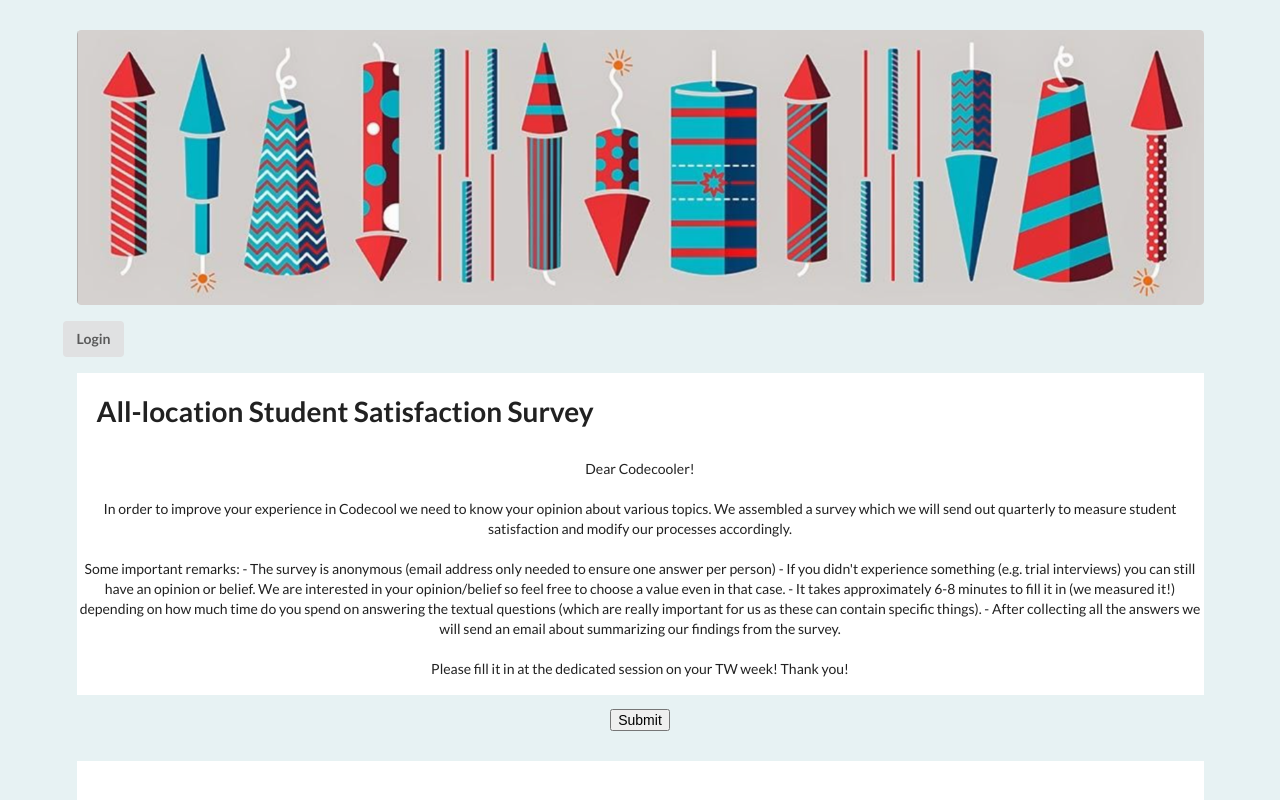
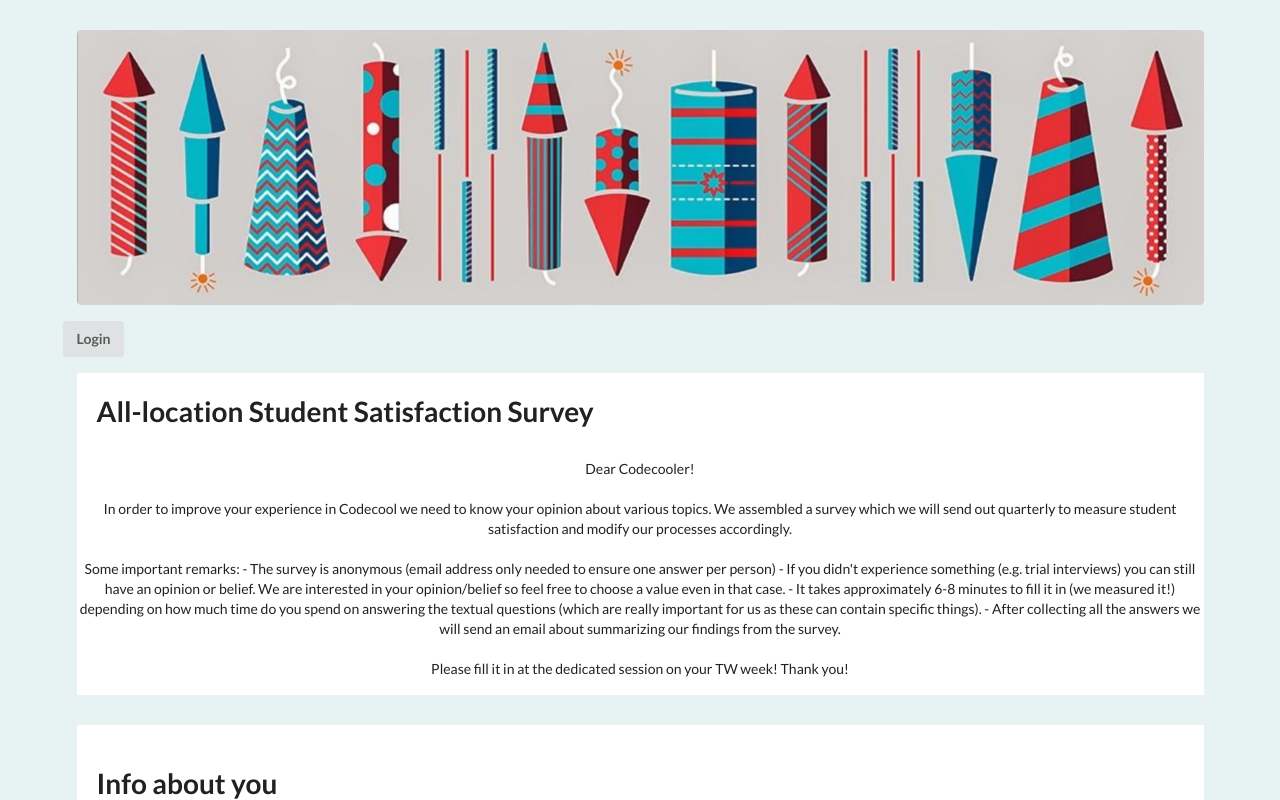
Before and after one commit to derdesz/codecool-student-satisfaction-survey, a React (Create React App) app: page / in a window 1280 px wide. Shown: the top 800 px of the page. Built offline with nearby package versions, Linux system fonts and the light colour scheme.

Commit message:
add header to post request

```diff
--- a/src/components/MainPage.js
+++ b/src/components/MainPage.js
@@ -27,15 +27,19 @@ import SubmitSurvey from "./SubmitSurvey";
 
 const MainPage = () => {
 
-    const surveyResult = {};
+    const surveyResult = [];
 
 
     const onSubmit = () => {
-        // console.log(surveyResult);
+        console.log(surveyResult);
         axios({
             method: 'POST',
             url: '/submit-survey',
-            surveyResult: surveyResult
+            headers: {
+                'Content-Type': 'application/json',
+            },
+            data: surveyResult
+
         }).then(console.log(surveyResult))
             .catch(er => {
                 console.log("no data sorry ", er);
@@ -47,7 +51,6 @@ const MainPage = () => {
         <React.Fragment>
             <LoginButton/>
             <AboutThisSurvey/>
-                <SubmitSurvey onSubmit={onSubmit}/>
             <InfoAboutYou surveyResult={surveyResult}/>
             <WhichRoom surveyResult={surveyResult}/>
             <WhichLocation surveyResult={surveyResult}/>
@@ -69,6 +72,8 @@ const MainPage = () => {
             <EmotionalSupport surveyResult={surveyResult}/>
             <CodecoolMethodology surveyResult={surveyResult}/>
             <TeamWork surveyResult={surveyResult}/>
+            <SubmitSurvey onSubmit={onSubmit}/>
+
         </React.Fragment>
     );
 }
```
Lines whose indentation alone changed are shown as unchanged.
